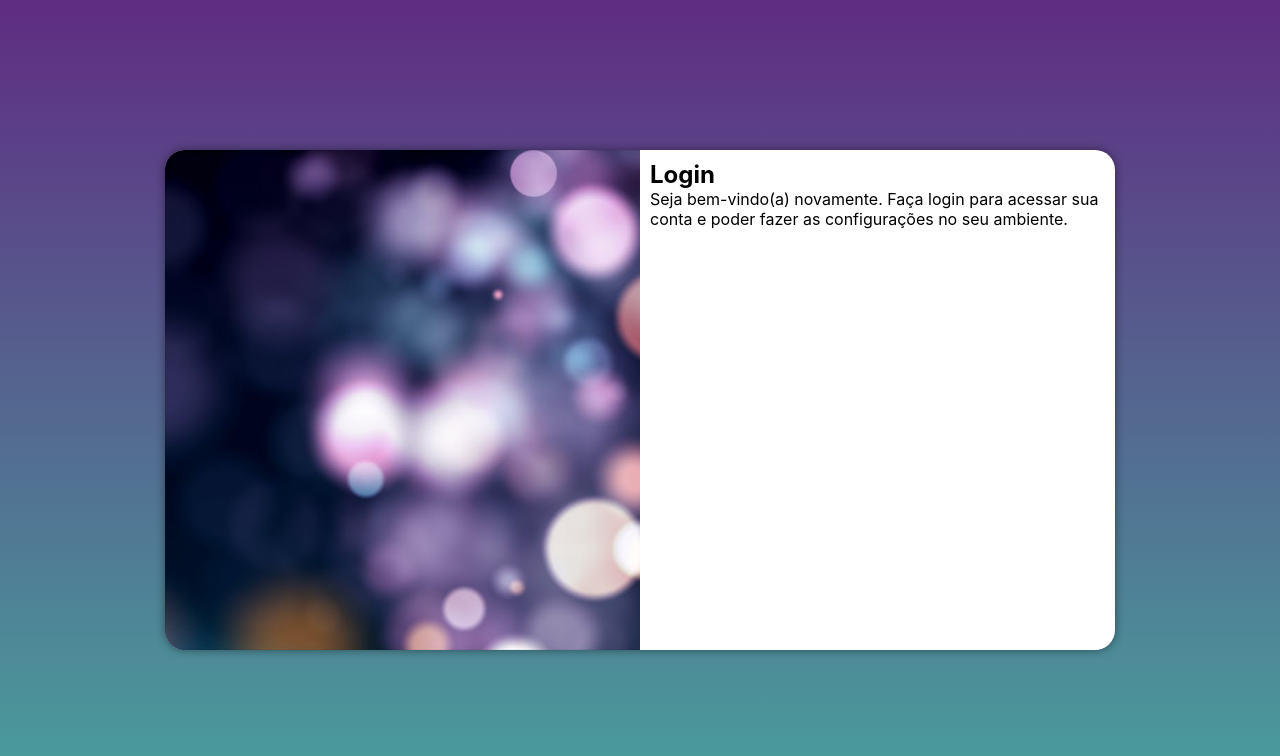
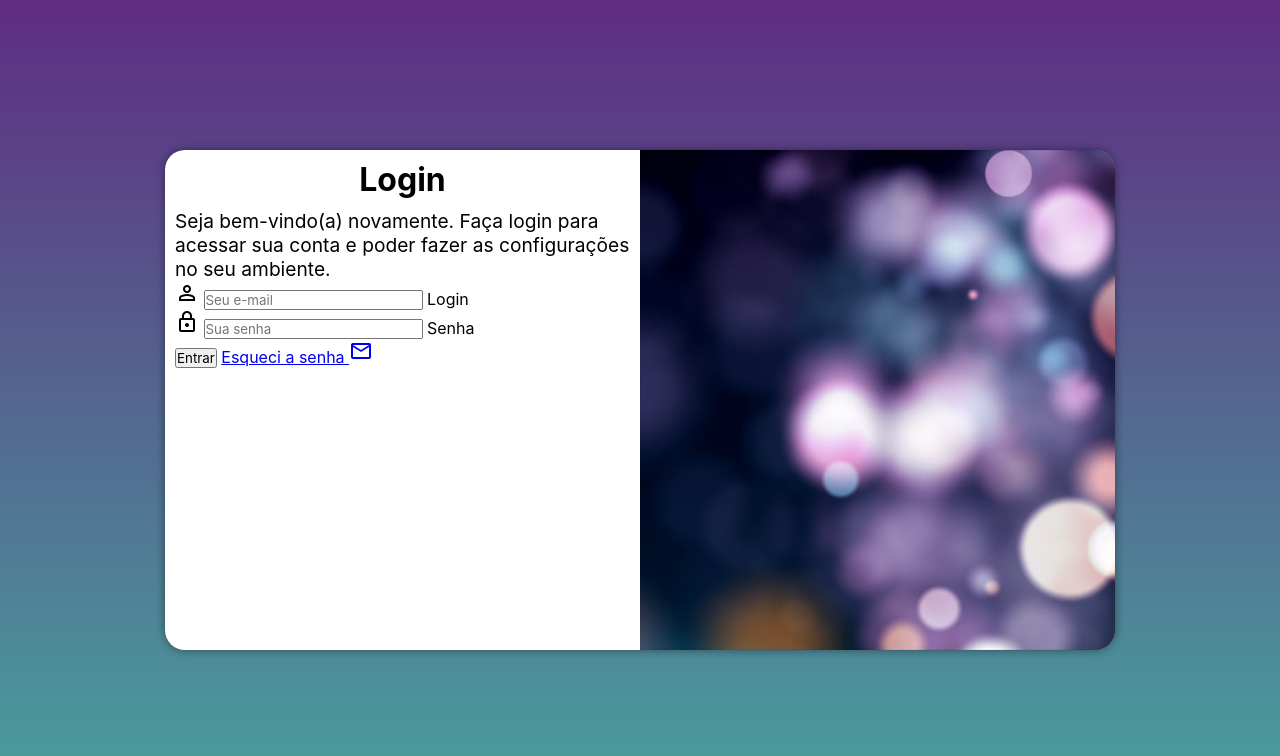
Before and after one commit to AlineLourenco/Projeto-login, a plain HTML site: page index.html in a window 1280 px wide. Drawn offline with nearby package versions, Linux system fonts and the light colour scheme.

Commit message:
Incluindo o formulário

```diff
--- a/estilos/media-queries.css
+++ b/estilos/media-queries.css
@@ -33,13 +33,21 @@
   }
 
   section#login > div#imagem {
-    float: left;
+    float: right;
     width: 50%;
     height: 100%;
   }
 
   section#login > div#formulario {
-    float: right;
+    float: left;
     width: 50%;
   }
+
+  div#formulario > h1 {
+    font-size: 2em;
+  }
+
+  div#formulario > p {
+    font-size: 1.2em;
+  }
 }
--- a/estilos/style.css
+++ b/estilos/style.css
@@ -52,5 +52,13 @@ section#login > div#imagem {
 section#login > div#formulario {
   display: block;
   padding: 10px;
+}
 
+div#formulario > h1 {
+  text-align: center;
+  margin-bottom: 10px;
 }
+
+div#formulario > p {
+  font-size: 0.8em;
+}
--- a/index.html
+++ b/index.html
@@ -4,6 +4,7 @@
   <meta charset="UTF-8">
   <meta name="viewport" content="width=device-width, initial-scale=1.0">
   <title>Login</title>
+  <link href="https://fonts.googleapis.com/css2?family=Material+Symbols+Outlined" rel="stylesheet" />
   <link rel="stylesheet" href="estilos/style.css">
   <link rel="stylesheet" href="estilos/media-queries.css">
 </head>
@@ -16,7 +17,22 @@
       <div id="formulario">
         <h1>Login</h1>
         <p>Seja bem-vindo(a) novamente. Faça login para acessar sua conta e poder fazer as configurações no seu ambiente.</p>
-        <form action="login.php" method="post"></form>
+        <form action="login.php" method="post" autocomplete="on">
+          <div class="campo">
+            <span class="material-symbols-outlined">person</span>
+            <input type="email" name="login" id="ilogin" placeholder="Seu e-mail" autocomplete="email" required maxlength="30">
+            <label for="ilogin">Login</label>
+          </div>
+          <div class="campo">
+            <span class="material-symbols-outlined">lock</span>
+            <input type="password" name="senha" id="isenha" placeholder="Sua senha" autocomplete="current-password" required minlength="8" maxlength="16">
+            <label for="isenha">Senha</label>
+          </div>
+          <input type="submit" value="Entrar">
+          <a href="esqueci.html">Esqueci a senha
+            <span class="material-symbols-outlined">mail</span>
+          </a>
+        </form>
       </div>
     </section>
   </main>
```
